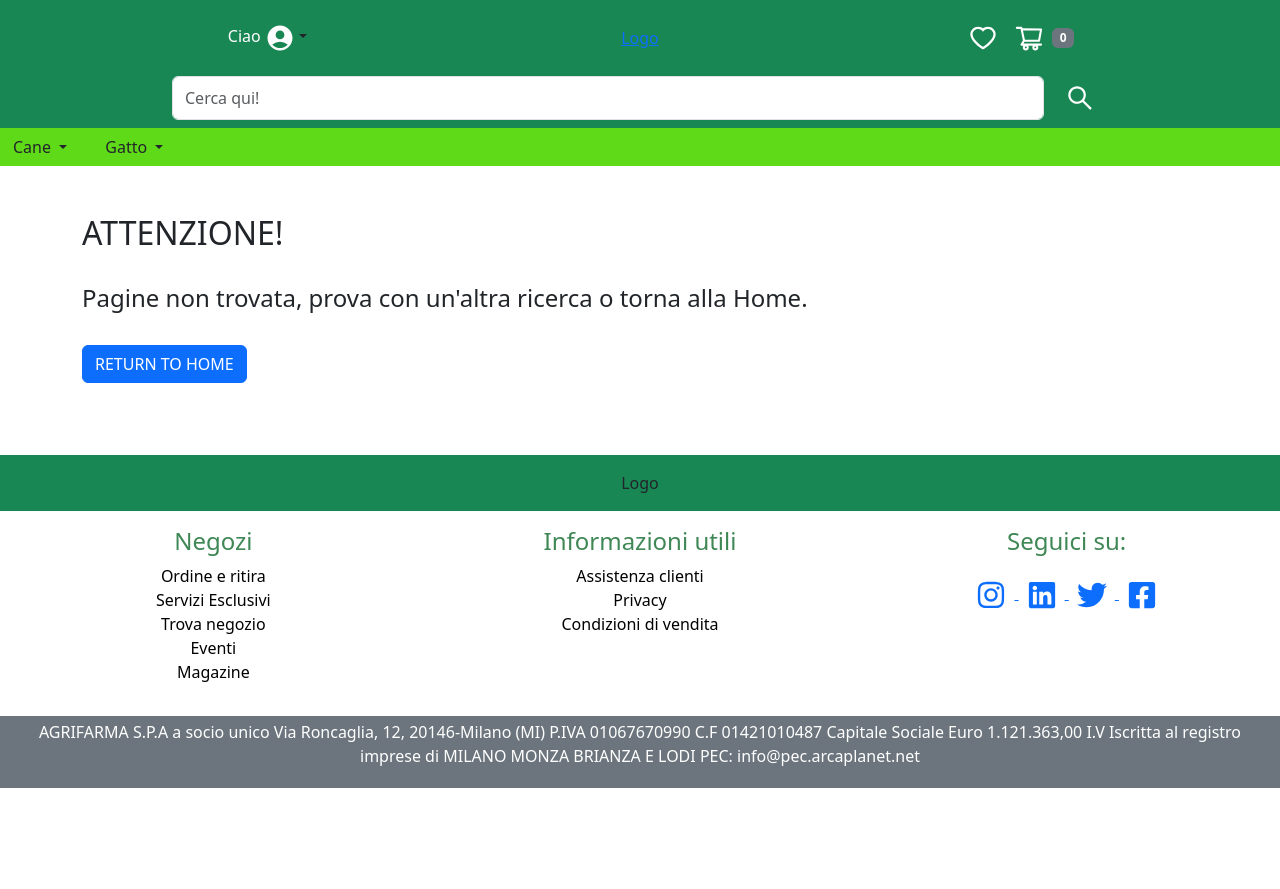
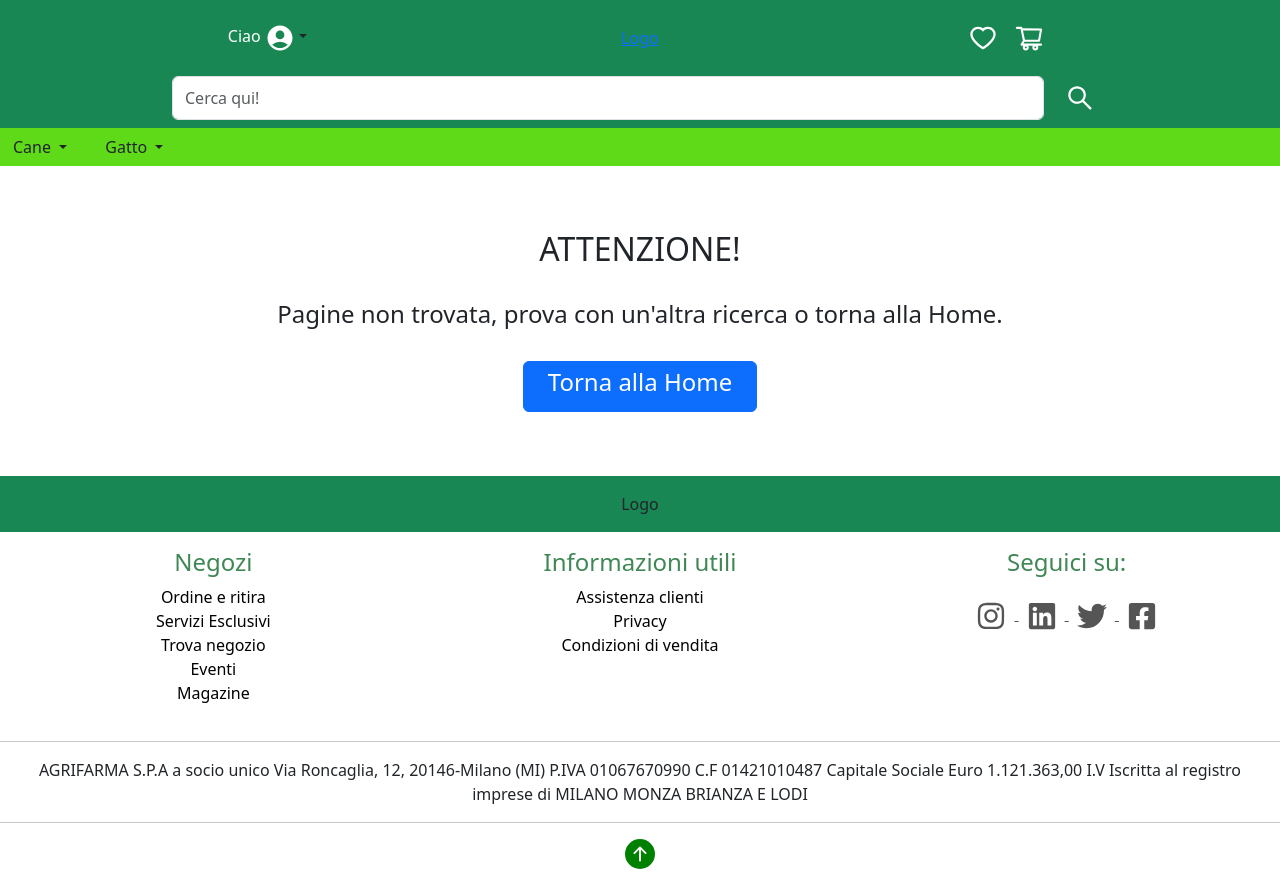
Before and after one commit to Davepuffo/Progetto_Capstone_FrontEnd, a React (Create React App) app in the folder progetto/: page / in a window 1280 px wide. Before the commit the page ends 800 px from the top, so only its background shows below. Built offline with nearby package versions, Linux system fonts and the light colour scheme.

Commit message:
varie css

```diff
--- a/progetto/src/component/DinamicParts/Catalogo.jsx
+++ b/progetto/src/component/DinamicParts/Catalogo.jsx
@@ -32,16 +32,17 @@ function Catalogo() {
 
   return (
     <Container>
-      <h2 className="my-5">Risultati per:</h2>
+      <h3>Risultati per:</h3>
       <Row>
         {prodotto.map((item) => (
           <Col key={item.id} xs={6} md={4} lg={3}>
-            <Card className="my-4 mx-2">
+            <Card className=" mx-2">
               <Link to={"/catalogo/articolo/id/" + item.id}>
                 <Card.Img variant="top" src={item.foto} />
               </Link>
               <Card.Body>
                 <Card.Title>{item.nome}</Card.Title>
+                <div className="d-flex justify-content-between my-2">
                   <Card.Text>
                     {item.prezzo} €
                     <Button
@@ -55,6 +56,7 @@ function Catalogo() {
                       <AiOutlineHeart size="30px" className="mx-2" />
                     </Button>
                   </Card.Text>
+                </div>
                 <Button
                   onClick={() => {
                     dispatch(addCart(item));
--- a/progetto/src/component/DinamicParts/HomePage.jsx
+++ b/progetto/src/component/DinamicParts/HomePage.jsx
@@ -21,18 +21,15 @@ function HomePage() {
       <Carousel
         activeIndex={index}
         onSelect={handleSelect}
-        style={{ height: "350px" }}
+        style={{ maxHeight: "400px" }}
       >
-        <Carousel.Item className="h-100 text-center" interval={2000}>
+        <Carousel.Item className="text-center h-100" interval={2000}>
           <img
-            className="d"
-            src="http://placekitten.com/1200/350"
+            className=""
+            src="https://www.isoladeitesori.it/dw/image/v2/BGRZ_PRD/on/demandware.static/-/Sites-idt-it-Library/default/dw317c4c1f/Carosello%20home/Summerdays_homepage_1920x693.jpg"
             alt="First slide"
+            style={{ maxHeight: "400px" }}
           />
-          <Carousel.Caption>
-            <h3>First slide label</h3>
-            <p>Nulla vitae elit libero, a pharetra augue mollis interdum.</p>
-          </Carousel.Caption>
         </Carousel.Item>
       </Carousel>
       <Row className="w-100 py-3 my-2 mx-0 align-items-center border border-grey">
@@ -111,7 +108,7 @@ function HomePage() {
         <Col xs={12} md={6}>
           <Form className="d-flex align-items-center">
             <Form.Control type="mail" className="h-50" />
-            <Button className="mx-2">Invia!</Button>
+            <Button className="mx-2 btn-">Invia!</Button>
           </Form>
         </Col>
       </Row>
--- a/progetto/src/component/DinamicParts/NotFound.jsx
+++ b/progetto/src/component/DinamicParts/NotFound.jsx
@@ -1,23 +1,24 @@
+import { Card } from "react-bootstrap";
 import Button from "react-bootstrap/esm/Button";
 import Container from "react-bootstrap/esm/Container";
-import { Navigate, useNavigate } from "react-router-dom";
+import { Link, Navigate, useNavigate } from "react-router-dom";
 
 const NotFound = () => {
   const navigate = useNavigate();
   return (
-    <Container className="my-5">
+    <Card className="m-3 my-5 p-3 text-center border border-0">
       <h2>ATTENZIONE!</h2>
       <br />
-      <h4>Pagine non trovata, prova con un'altra ricerca o torna alla Home.</h4>
-      <Button
-        onClick={() => {
-          navigate("/home");
-        }}
-        className="my-4"
-      >
-        RETURN TO HOME
-      </Button>
-    </Container>
+      <h4>
+        Pagine non trovata, prova con un'altra ricerca o torna alla Home.
+      </h4>{" "}
+      <br />
+      <Link to={"/home"}>
+        <Button className="px-4">
+          <h4>Torna alla Home</h4>
+        </Button>
+      </Link>
+    </Card>
   );
 };
 
--- a/progetto/src/component/DinamicParts/Preferiti.jsx
+++ b/progetto/src/component/DinamicParts/Preferiti.jsx
@@ -1,4 +1,4 @@
-import { Button, Col, Container, Row } from "react-bootstrap";
+import { Button, Card, Col, Container, Row } from "react-bootstrap";
 import { FaTrash } from "react-icons/fa";
 import { useDispatch, useSelector } from "react-redux";
 import { REMOVE_FAVOURITE } from "../../redux/actions/FavouriteAction";
@@ -12,21 +12,26 @@ function Preferiti() {
   return (
     <Container>
       {favourite == null ? (
-        <Row>
+        <Card className="m-3 my-5 p-3 text-center border border-0">
           <h4>Non hai inserito nessun prodotto nei tuoi preferiti</h4>
           <br />
           <Link to={"/catalogo/prodotti"}>
-            <h4>Inizia subito</h4>
+            <Button className="px-4">
+              <h4>Inizia subito</h4>
+            </Button>
           </Link>
+          <p className="m-0 my-2">oppure</p>
           <Link to={"/home"}>
-            <h4>Torna alla Home</h4>
+            <Button className="px-4">
+              <h4>Torna alla Home</h4>
+            </Button>
           </Link>
-        </Row>
+        </Card>
       ) : (
         <>
-          <h3>Riepilogo:</h3>
+          <h3>Prodotti preferiti :</h3>
           {favourite.map((item, i) => (
-            <Row key={item.id}>
+            <Row key={item.id} className="my-2">
               <Col xs={2}>
                 <img src={item.foto} style={{ height: "100px" }} alt="" />
               </Col>
@@ -62,6 +67,7 @@ function Preferiti() {
                   <FaTrash />
                 </Button>
               </Col>
+              <hr />
             </Row>
           ))}
         </>
--- a/progetto/src/component/StaticParts/Footer.jsx
+++ b/progetto/src/component/StaticParts/Footer.jsx
@@ -7,6 +7,8 @@ import {
   FaLinkedin,
   FaTwitter,
 } from "react-icons/fa";
+
+import { BsFillArrowUpCircleFill } from "react-icons/bs";
 
 function Footer() {
   return (
@@ -49,33 +51,39 @@ function Footer() {
         </Col>
         <Col>
           <h4 className="mb-4">Seguici su:</h4>
-          <a href="#">
+          <a href="#" className="social">
             {" "}
             <FaInstagram size="30px" className="mx-2" />
           </a>
-          <a href="#">
+          <a href="#" className="social">
             {" "}
             <FaLinkedin size="30px" className="mx-2" />
           </a>
-          <a href="#">
+          <a href="#" className="social">
             {" "}
             <FaTwitter size="30px" className="mx-2" />
           </a>
-          <a href="#">
+          <a href="#" className="social">
             {" "}
             <FaFacebookSquare size="30px" className="mx-2" />
           </a>
         </Col>
       </Row>
 
-      <Row fluid className="bg-secondary text-white py-1">
+      <Row fluid className="py-1 text-center">
+        <hr />
         <Col>
           <p>
             AGRIFARMA S.P.A a socio unico Via Roncaglia, 12, 20146-Milano (MI)
             P.IVA 01067670990 C.F 01421010487 Capitale Sociale Euro 1.121.363,00
-            I.V Iscritta al registro imprese di MILANO MONZA BRIANZA E LODI PEC:
-            info@pec.arcaplanet.net
+            I.V Iscritta al registro imprese di MILANO MONZA BRIANZA E LODI
           </p>
+        </Col>
+        <hr />
+        <Col className="pb-3">
+          <a href="#">
+            <BsFillArrowUpCircleFill color="green" size="30px" />
+          </a>
         </Col>
       </Row>
     </Container>
--- a/progetto/src/component/StaticParts/NavBar.jsx
+++ b/progetto/src/component/StaticParts/NavBar.jsx
@@ -190,11 +190,9 @@ function NavBar() {
                 onClick={handleShow}
                 className="mx-2"
               />
-              <Badge bg="secondary">
-                {cart.items == undefined || cart.items.length == 0
-                  ? 0
-                  : cart.items.length}
-              </Badge>
+              {cart.items == undefined || cart.items.length == 0 ? null : (
+                <Badge bg="danger">{cart.items.length}</Badge>
+              )}
 
               <Offcanvas show={show} onHide={handleClose} placement="end">
                 <Offcanvas.Header closeButton>
--- a/progetto/src/redux/reducers/FavouriteReducer.js
+++ b/progetto/src/redux/reducers/FavouriteReducer.js
@@ -10,8 +10,9 @@ const FavouriteReducer = (state = favState, action) => {
     switch (action.type) {
         case ADD_FAVOURITE:
             return {
+                ...state,
                 favourite: {
-                    content: [action.payload],
+                    content: [...state.favourite.content, action.payload],
                 },
             }
 
```
Also changed, not shown: progetto/src/component/DinamicParts/Register.jsx (+38 -38 lines). Lines whose indentation alone changed are shown as unchanged.
